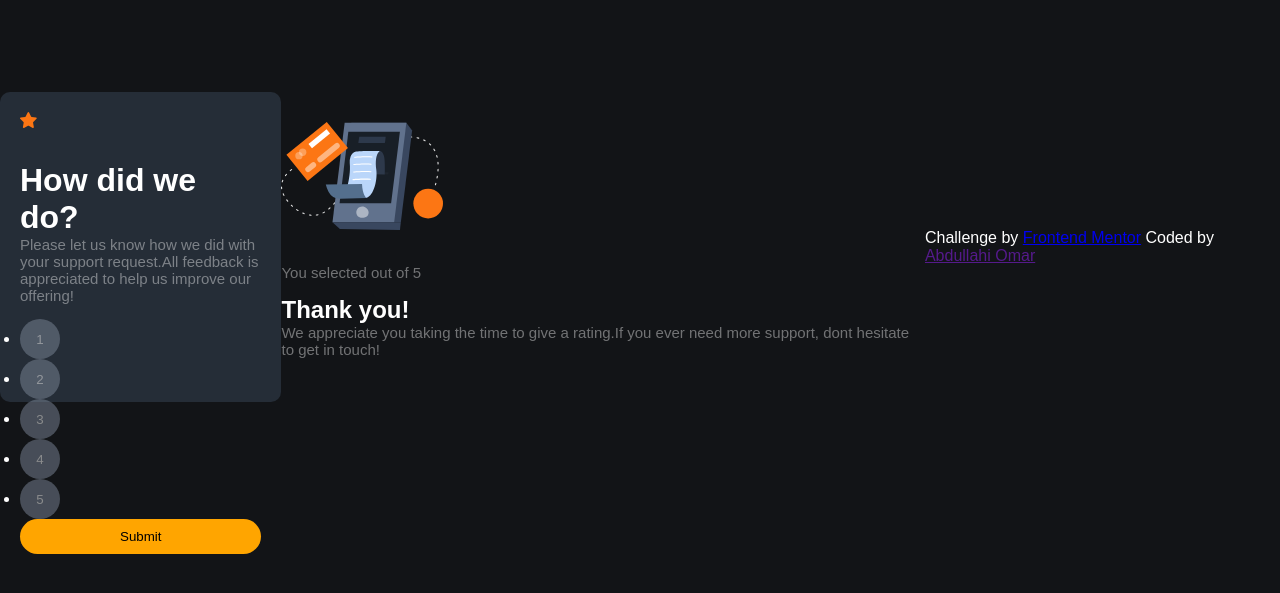
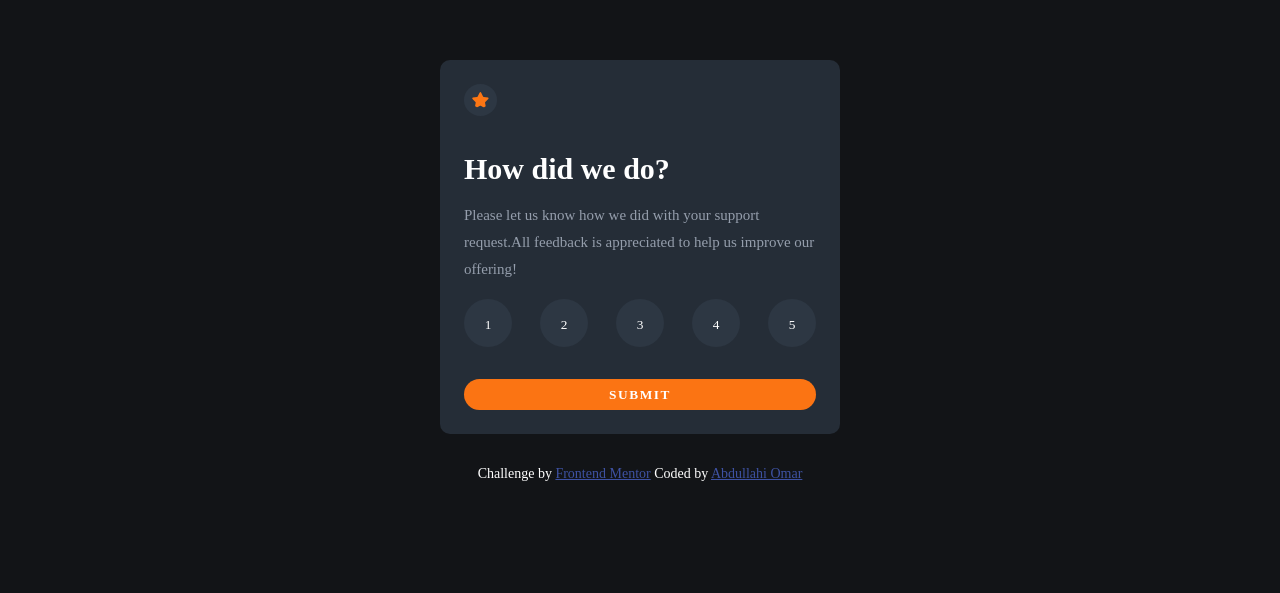
Before and after one commit to abdullahi205/interative-rating-component, a plain HTML site: page index.html in a window 1280 px wide. Shown: the part 153-746 px from the top of the page. Drawn offline with Linux system fonts and the light colour scheme; a script that the page names is missing.

Commit message:
style feature and resize elements

```diff
--- a/style.css
+++ b/style.css
@@ -1,57 +1,135 @@
+@import url('https://fonts.googleapis.com/css2?family=Kumbh+Sans:wght@400;700&family=Oswald:wght@200&family=Outfit:wght@400;800&family=Overpass:wght@400;700&family=Red+Hat+Display:wght@400;700;900&display=swap');
 *{
   padding: 0;
   margin: 0;
+  box-sizing: border-box;
+
 }
 body{
   background-color: hsl(216, 12%, 8%);
-  font-family: 'Kumbh Sans', sans-serif;
+  font-family: "overpass" sans-serif;
+  font-size: 15px;
   color: white;
   display: flex;
   justify-content: center;
+  flex-direction: column;
   align-items: center;
+  margin: 1.5rem;
   min-height: 100vh;
 }
-.card{
+button{
+  font-family: inherit;
+}
+.card, .result{
   background-color: hsl(213, 19%, 18%);
-  padding: 20px;
-  border-radius: 10px;
-  width: 250px;
-  height: 270px;
+  padding:1.5rem;
+  border-radius: 0.625rem;
+  max-width: 400px;
 }
-img{
-  margin-bottom: 30px;
+.card img{
+  background-color: hsl(213, 20%, 22%);
+  padding: 0.5rem;
+  border-radius: 50%;
 }
-p{
-  font-size: 15px;
-  font-weight: 400;
-  opacity: 0.4;
-  margin-bottom: 15px;
+.card .text{
+  color: hsl(217, 12%, 63%);
+  margin-bottom: 1rem;
 }
-h3{
-  font-weight: 700;
-  margin-bottom: 15px;
+.text{
+  line-height: 1.8;
+}
+.card h1{
+  color: #fff;
+  margin: 2rem 0 1rem;
 }
 
-.buttons{
+.card ul{
   display: flex;
   justify-content: space-between;
-  margin-bottom: 20px;
+  align-items: center;
+  flex-wrap: wrap;
+  list-style-type: none;
+  margin-bottom: 2rem;
+
 }
-.numbers{
-  background-color:hsl(216, 12%, 54%) ;
-  width: 2.5rem;
-  height: 2.5rem;
+.card ul li button{
+  width: 3rem;
+  height: 3rem;
+  border-radius: 50%;
   border: none;
-  border-radius: 50px;
+  padding-top: 0.2rem;
+  background-color:  hsl(213, 20%, 22%);
+  color: #fff;
   cursor: pointer;
-  opacity: 0.5;
-  color: white;
+  transition: 0.3s;
 
 }
 .submit-btn{
-  background-color: orange;
-  padding: 10px 100px;
-  margin-bottom: 15px;
-  border-radius: 50px;
+  background-color: hsl(25, 97%, 53%);
+  color: #fff;
+  width: 100%;
   border: none;
+  padding: 0.5rem 0 0.4rem;
+  border-radius: 30px;
+  letter-spacing: 0.1rem;
+  font-weight: bold;
+  text-transform: uppercase;
+  cursor: pointer;
+  transition: 0.3s;
+
 }
+.numbers:hover{
+  background-color: hsl(25, 97%, 53%);
+
+}
+.submit-btn:hover{
+  background-color: white;
+  color: hsl(25, 97%, 53%);
+}
+.numbers:focus{
+  background-color: hsl(217, 12%, 63%);
+
+}
+
+.result{
+  display: flex;
+  flex-direction: column;
+  align-items: center;
+  text-align: center;
+}
+
+.result img{
+  display: block;
+  margin: 0 auto 2rem;
+}
+
+.result p.gray{
+  background-color: hsl(213, 20%, 22%);
+  border-radius: 30px;
+  color: hsl(25, 97%, 53%);
+  padding: 0.5rem 0.5rem ;
+  font-size: 0.9rem;
+  margin-bottom: 2rem;
+}
+.result h2{
+  color: #fff;
+  margin-bottom: 1rem;
+}
+.result p{
+  color: hsl(217, 12%, 63%);
+  margin-bottom: 2rem;
+}
+
+.hidden{
+  display: none;
+}
+
+.attribution{
+  font-size: 14px;
+  text-align: center;
+  color: #fff;
+  margin-top: 2rem;
+}
+.attribution a {
+  color: hsl(228, 45%, 44%);
+}
```
